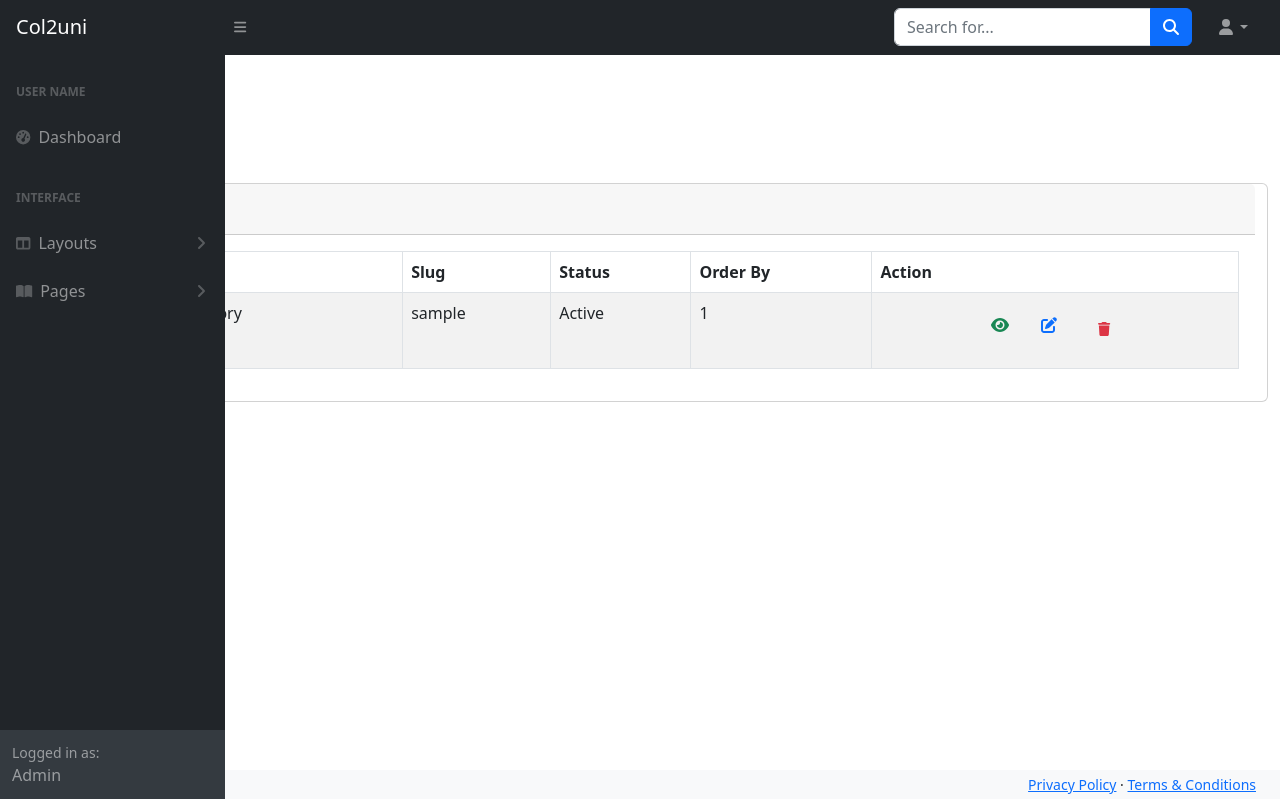
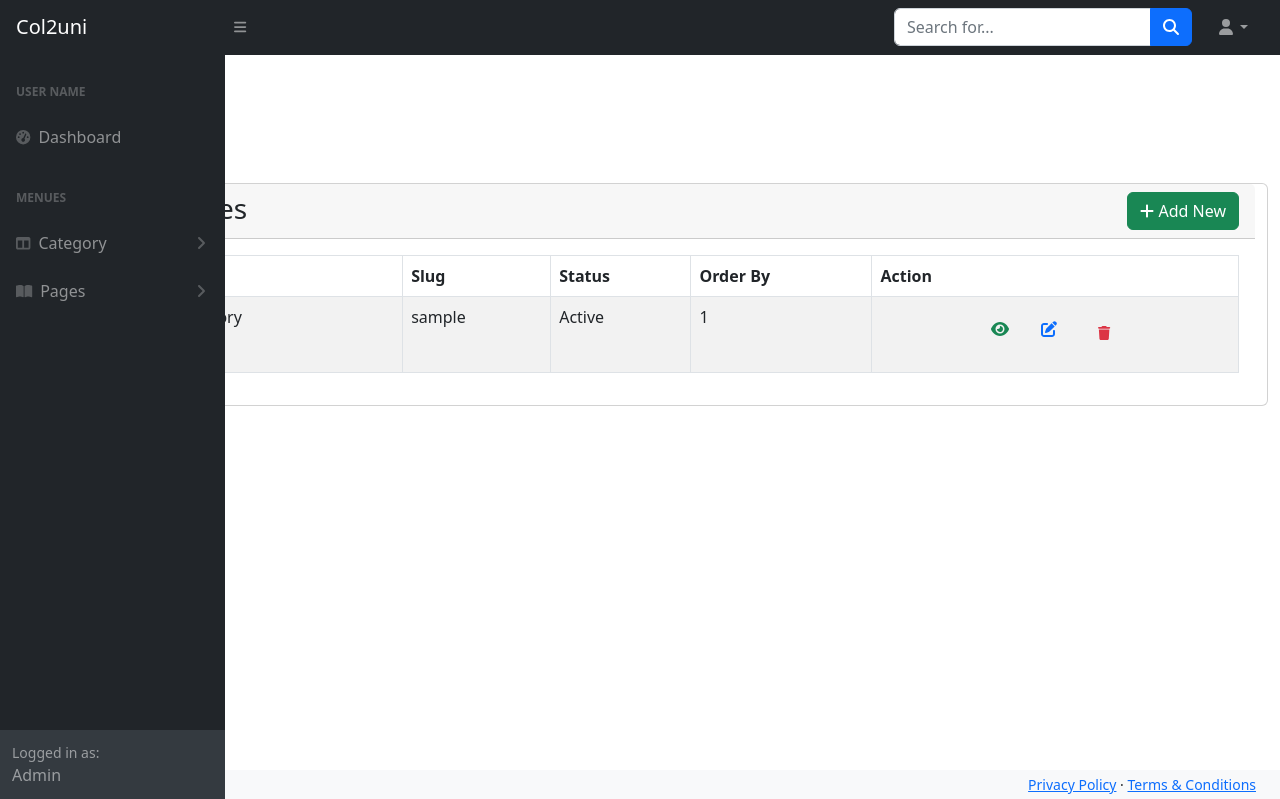
Before and after one commit to rusulazomsumon/col2uni, a Laravel app: page /dashboard/category in a window 1280 px wide. Shown: the part 1-800 px from the top of the page. Run offline with Laravel 8, Linux system fonts and the light colour scheme; tables that the repository leaves empty hold one stand-in row (Sample ...); some libraries are stand-ins or nearby versions.

Commit message:
category Curd done

```diff
--- a/app/Http/Controllers/CategoryController.php
+++ b/app/Http/Controllers/CategoryController.php
@@ -77,7 +77,7 @@ class CategoryController extends Controller
      */
     public function edit(Category $category)
     {
-        //
+        return view('backend.modules.category.edit', compact('category'));
     }
 
     /**
@@ -89,7 +89,22 @@ class CategoryController extends Controller
      */
     public function update(Request $request, Category $category)
     {
-        //
+        // validate data before submit
+        $request->validate([
+            'name'=>'required|min:3|max:255',
+            'slug'=>'required|min:3|max:255|unique:categories,slug,'.$category->id,
+            'order_by'=>'required|numeric',
+            'status'=>'required',
+        ]);
+
+        // update category
+        $category->update($request->all());
+
+        // flash massage after submission
+        session()->flash('cls','success');
+        session()->flash('msg','ক্যাটেগরি সফলভাবে আপডেট হয়েছে!');
+
+        return redirect()->route('category.index');
     }
 
     /**
@@ -100,6 +115,12 @@ class CategoryController extends Controller
      */
     public function destroy(Category $category)
     {
-        //
+        $category->delete();
+         // flash massage after submission
+         session()->flash('cls','danger');
+         session()->flash('msg','ক্যাটেগরি সফলভাবে ডিলিট হয়েছে!');
+
+         return redirect()->route('category.index');
+
     }
 }
--- a/resources/views/backend/inclueds/sidebar.blade.php
+++ b/resources/views/backend/inclueds/sidebar.blade.php
@@ -7,15 +7,19 @@
                     <div class="sb-nav-link-icon"><i class="fas fa-tachometer-alt"></i></div>
                     Dashboard
                 </a>
-                <div class="sb-sidenav-menu-heading">Interface</div>
-                <a class="nav-link collapsed" href="#" data-bs-toggle="collapse" data-bs-target="#collapseLayouts" aria-expanded="false" aria-controls="collapseLayouts">
+                <div class="sb-sidenav-menu-heading">Menues</div>
+                {{-- category menues --}}
+                <a class="nav-link collapsed" href="/dashboard/category" data-bs-toggle="collapse" data-bs-target="#collapseLayouts" aria-expanded="false" aria-controls="collapseLayouts">
                     <div class="sb-nav-link-icon"><i class="fas fa-columns"></i></div>
-                    Layouts
+                    Category
                     <div class="sb-sidenav-collapse-arrow"><i class="fas fa-angle-down"></i></div>
                 </a>
                 <div class="collapse" id="collapseLayouts" aria-labelledby="headingOne" data-bs-parent="#sidenavAccordion">
                     <nav class="sb-sidenav-menu-nested nav">
-                        <a class="nav-link" href="layout-static.html">Static Navigation</a>
+                        <a class="nav-link" href="/dashboard/category">All Categories</a>
+                    </nav>
+                    <nav class="sb-sidenav-menu-nested nav">
+                        <a class="nav-link" href="/dashboard/category/create">Add New</a>
                     </nav>
                 </div>
                 <a class="nav-link collapsed" href="#" data-bs-toggle="collapse" data-bs-target="#collapsePages" aria-expanded="false" aria-controls="collapsePages">
--- a/resources/views/backend/modules/category/index.blade.php
+++ b/resources/views/backend/modules/category/index.blade.php
@@ -6,10 +6,18 @@
 @section('content')
 <div class="row">
     <div class="card">
-        <div class="card-header">
-            <h3 class="mb-0">All Categories</h3>
+        <div class="card-header d-flex justify-content-between">
+            <h3 class="mb-0">Post Categories</h3>
+            <a href="{{ route('category.create') }}" class="btn btn-success">
+                <i class="fas fa-plus "></i> Add New
+            </a>
         </div>
         <div class="card-body">
+            @if(session('msg'))
+                <div class="alert alert-{{ session('cls') }}">
+                    {!! session('msg') !!}
+                </div>
+            @endif
             <table class="table table-striped table-bordered table-hover">
                 <thead>
                     <tr>
@@ -39,7 +47,7 @@
                                     <li class="fa-solid fa-eye m-3 text-success"></li>
                                 </a>
                                 {{-- Edit --}}
-                                <a href="{{ route('category.show', $category->id) }}">
+                                <a href="{{ route('category.edit', $category->id) }}">
                                     <li class="fa-solid fa-edit m-3"></li>
                                 </a>
                                 {{-- delete --}}
```
Also changed, not shown: resources/views/backend/modules/category/edit.blade.php (+46 -0 lines), resources/views/backend/modules/category/form.blade.php (+12 -0 lines).
